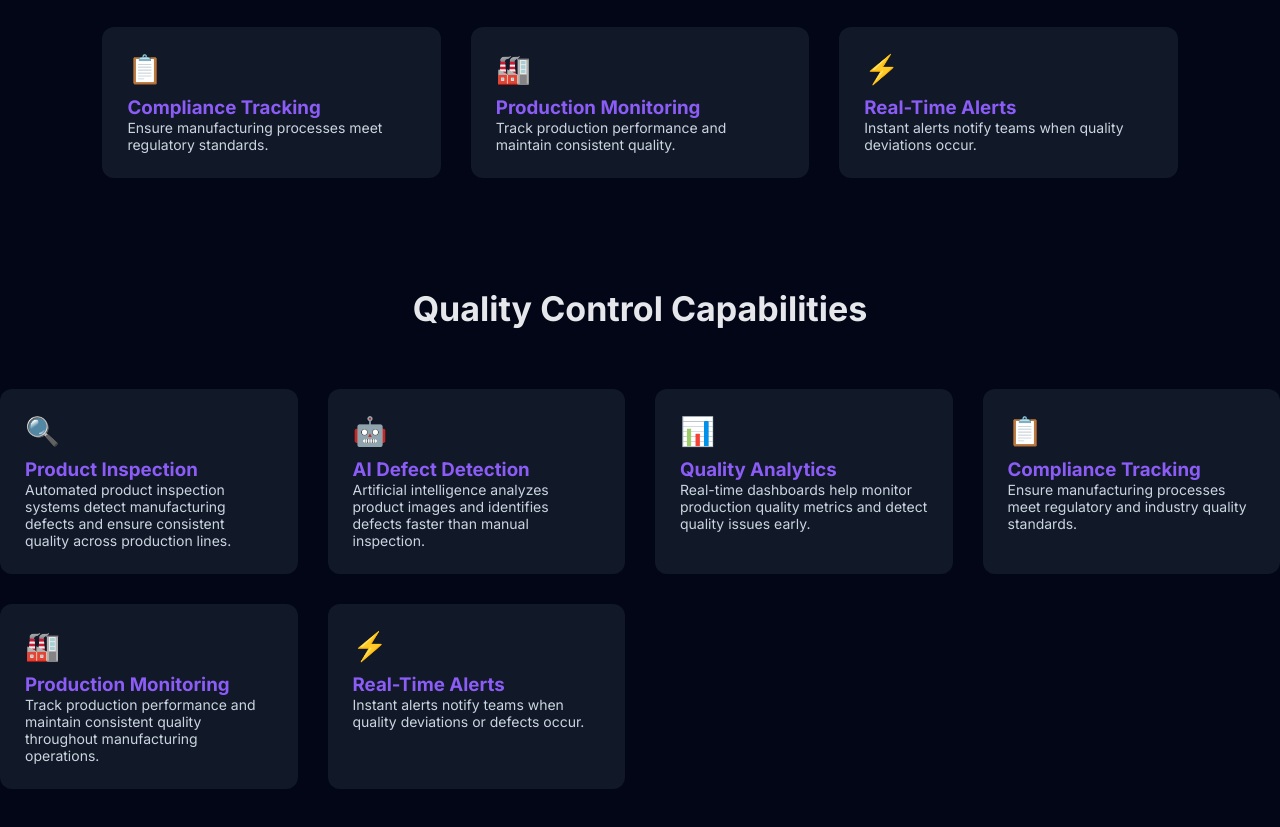
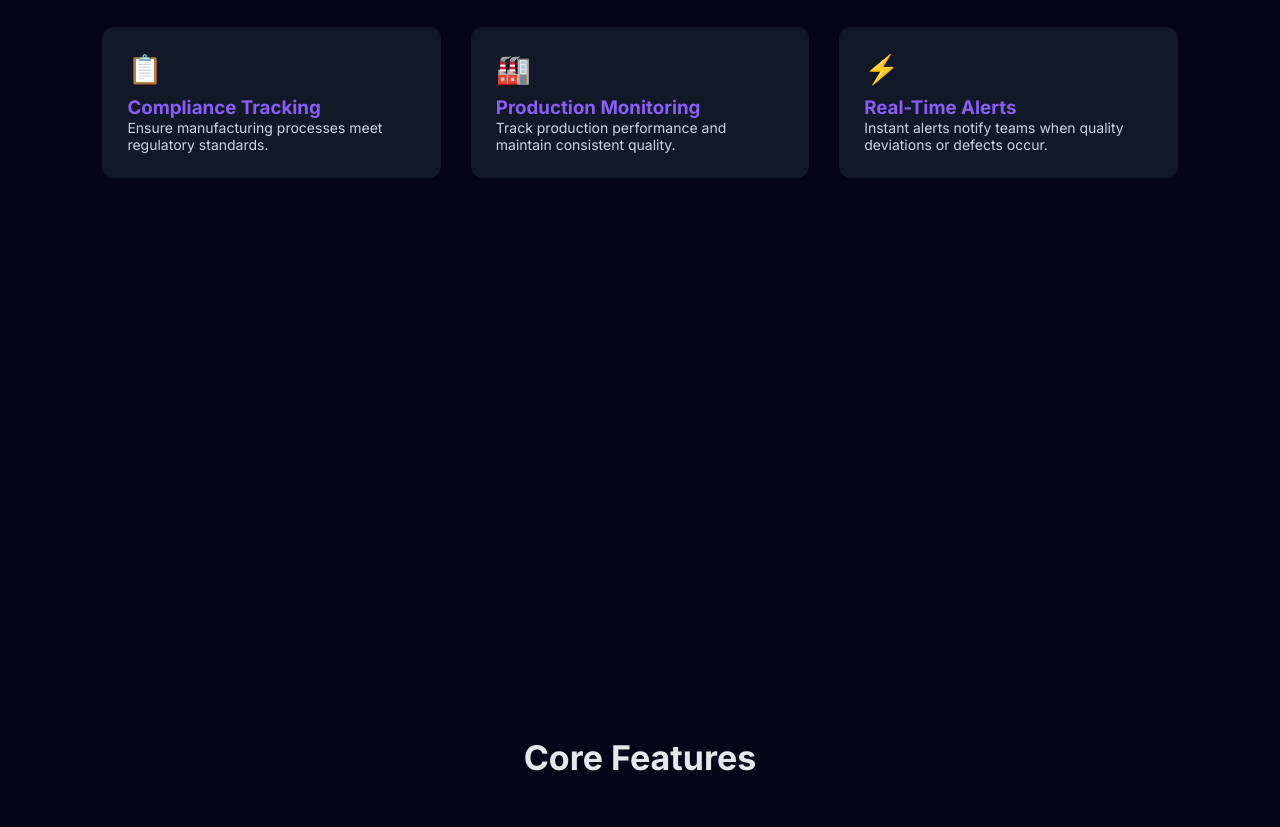
Before and after one commit to gauravtanuj5/Quality-Control-Management, a plain HTML site: page index.html in a window 1280 px wide. Shown: the part 1182-2009 px from the top of the page. Drawn offline with nearby package versions, Linux system fonts and the light colour scheme; no server answers.

Commit message:
Update index.html

```diff
--- a/index.html
+++ b/index.html
@@ -413,96 +413,6 @@ Track production performance and maintain consistent quality.
 <h3>Real-Time Alerts</h3>
 
 <p>
-Instant alerts notify teams when quality deviations occur.
-</p>
-
-</div>
-
-</div>
-
-</section>
-
-<h2 class="section-title">Quality Control Capabilities</h2>
-
-<div class="features-grid">
-
-<div class="feature-card">
-
-<div class="icon">🔍</div>
-
-<h3>Product Inspection</h3>
-
-<p>
-Automated product inspection systems detect manufacturing defects
-and ensure consistent quality across production lines.
-</p>
-
-</div>
-
-
-<div class="feature-card">
-
-<div class="icon">🤖</div>
-
-<h3>AI Defect Detection</h3>
-
-<p>
-Artificial intelligence analyzes product images and identifies
-defects faster than manual inspection.
-</p>
-
-</div>
-
-
-<div class="feature-card">
-
-<div class="icon">📊</div>
-
-<h3>Quality Analytics</h3>
-
-<p>
-Real-time dashboards help monitor production quality metrics
-and detect quality issues early.
-</p>
-
-</div>
-
-
-<div class="feature-card">
-
-<div class="icon">📋</div>
-
-<h3>Compliance Tracking</h3>
-
-<p>
-Ensure manufacturing processes meet regulatory and industry
-quality standards.
-</p>
-
-</div>
-
-
-<div class="feature-card">
-
-<div class="icon">🏭</div>
-
-<h3>Production Monitoring</h3>
-
-<p>
-Track production performance and maintain consistent quality
-throughout manufacturing operations.
-</p>
-
-</div>
-
-
-<div class="feature-card">
-
-<div class="icon">⚡</div>
-
-<h3>Real-Time Alerts</h3>
-
-<p>
 Instant alerts notify teams when quality deviations
 or defects occur.
 </p>
```
